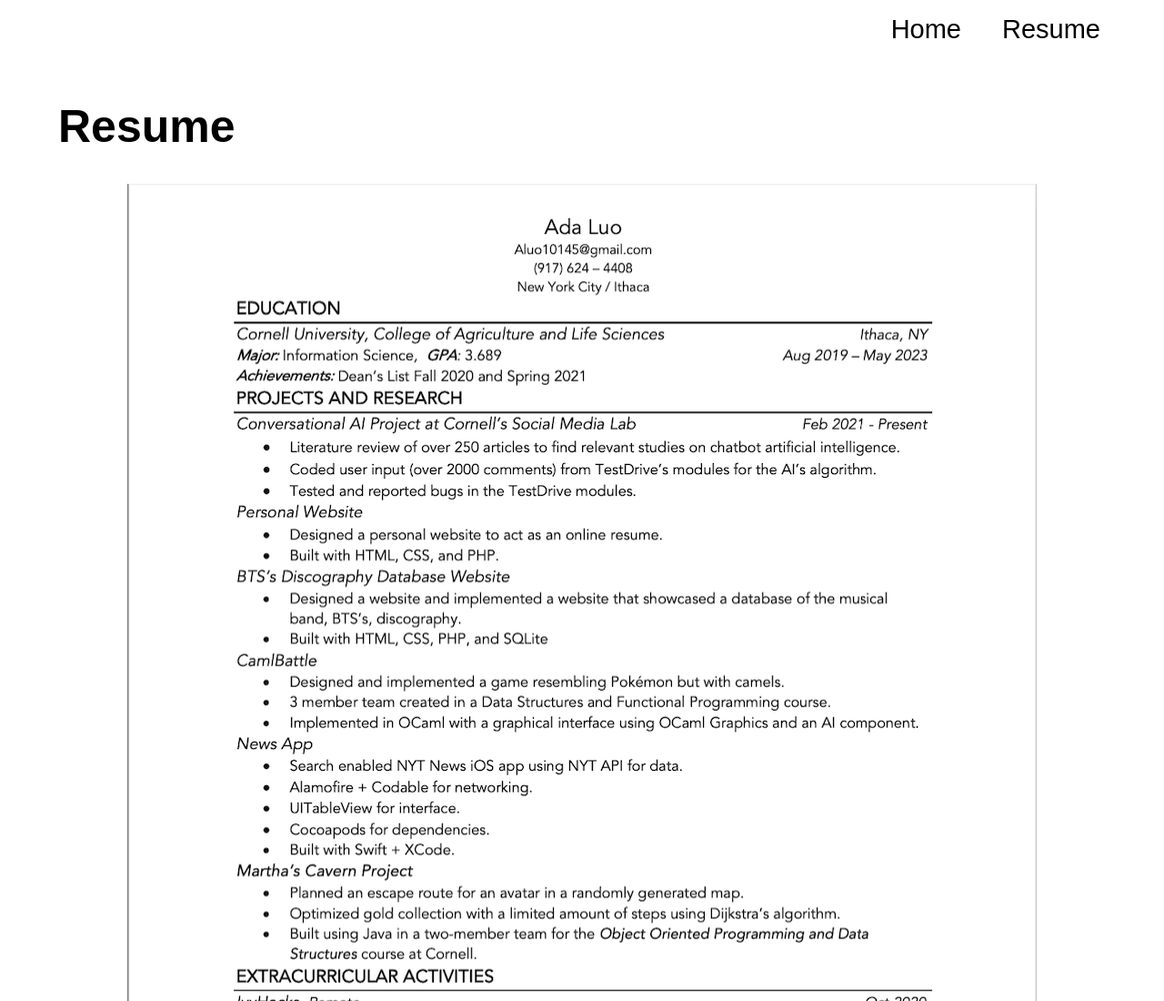
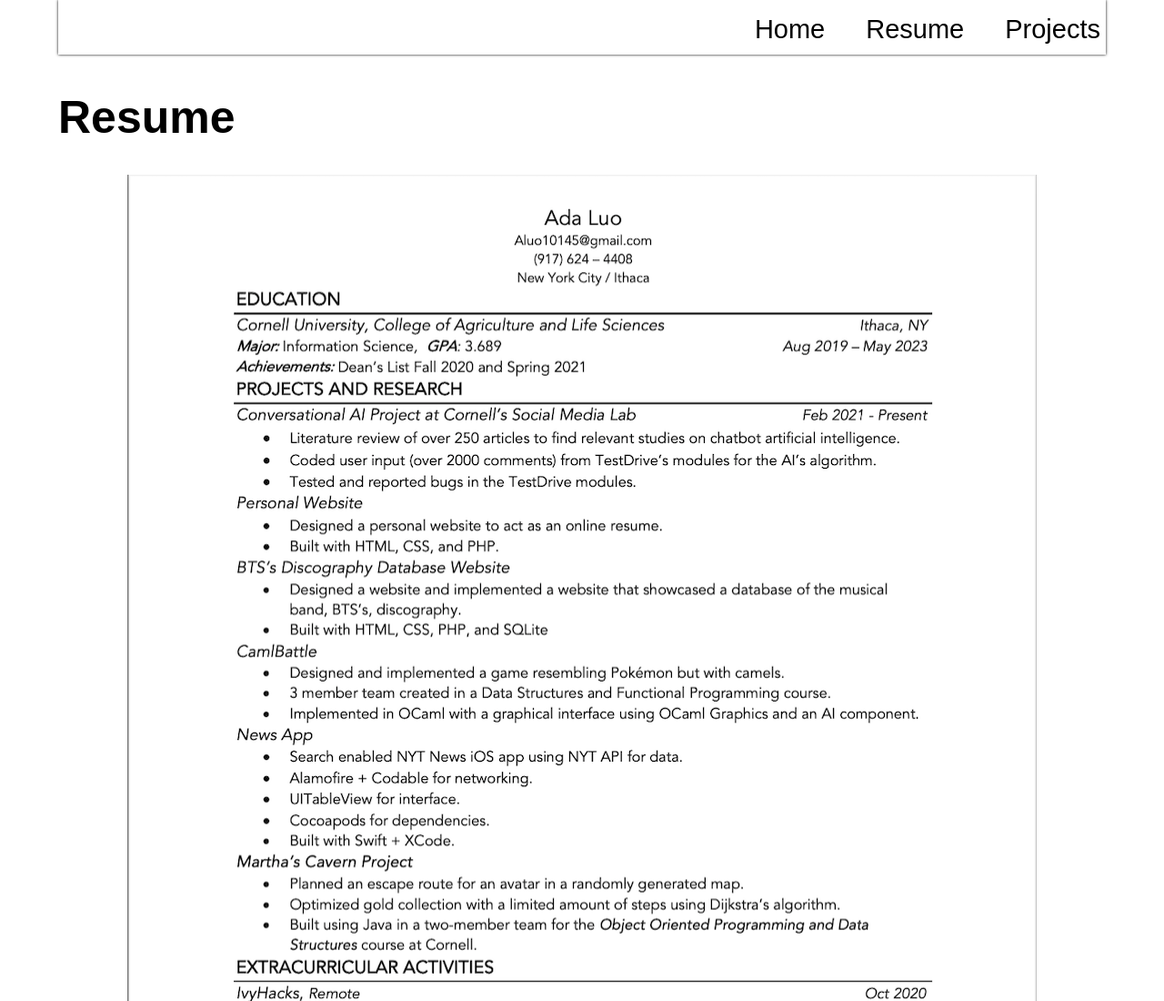
Before and after one commit to aluo1107/aluo1107.github.io, a plain HTML site: page resume.html in a window 1280 px wide. Shown: the top 1100 px of the page at 91% size. Drawn offline with Linux system fonts and the light colour scheme.

Commit message:
made nav fixed, enlarged picture, spaced resume/github buttons

```diff
--- a/resume.html
+++ b/resume.html
@@ -14,9 +14,9 @@
         <nav>
             <ul>
                 <li class=""><a href="index.html">Home</a></li>
-                <li class=""><a href="resume.html">Resume</a></li>
-                <!-- <li class=""><a href="projects.html">Projects</a></li>
-                <li class=""><a href="orgs.html">Affiliations</a></li> -->
+                <li class=""><a href="index.html#resume-h2">Resume</a></li>
+                <li class=""><a href="index.html#projects-h2">Projects</a></li>
+                <!-- <li class=""><a href="orgs.html">Affiliations</a></li> -->
             </ul>
         </nav>
     </header>
--- a/styles/theme1.css
+++ b/styles/theme1.css
@@ -9,7 +9,7 @@ body {
 }
 
 h1{
-    margin-top: 50px;
+    margin-top: 100px;
     font-size: 50px;
 }
 
@@ -45,9 +45,11 @@ nav {
     flex-direction: row;
     height: 60px;
     top: 0;
-    width: 100%;
+    width: 90%;
+    justify-content: flex-end;
+    position: fixed;
     background-color: white;
-    justify-content: flex-end;
+    box-shadow: 0px 0px 3px 0px;
 }
 
 nav ul {
@@ -122,6 +124,7 @@ footer>* {
     display: flex;
     justify-content: center;
     height: 200px;
+    align-items: center;
 }
 
 #resume-but a {
```
Also changed, not shown: index.html (+1 -1 lines), images/self.jpeg, 2 other files.
